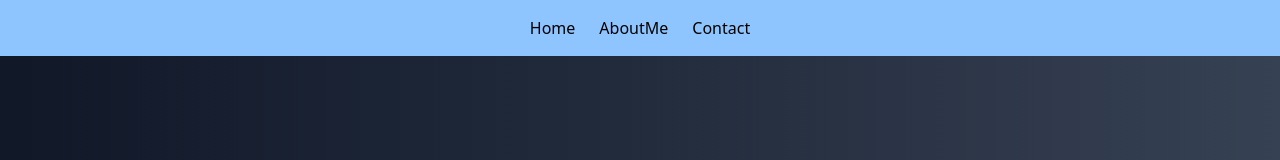
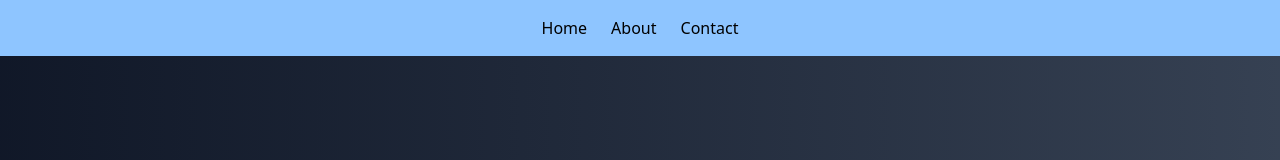
Before and after one commit to Abbaslewa/Login-Using-Next.js, a Next.js app: page / in a window 1280 px wide. Shown: the top 160 px of the page. Built offline with nearby package versions, Linux system fonts and the light colour scheme.

Commit message:
updating

```diff
--- a/app/components/Navbar.tsx
+++ b/app/components/Navbar.tsx
@@ -6,7 +6,7 @@ const Navbar = () => {
   return (
     <div className='flex justify-center gap-6 bg-blue-300 p-4'>
         <Link href="/">Home</Link>
-        <Link href="/about">AboutMe</Link>
+        <Link href="/about">About</Link>
         <Link href="/contact">Contact</Link>
     </div>
   )
```
